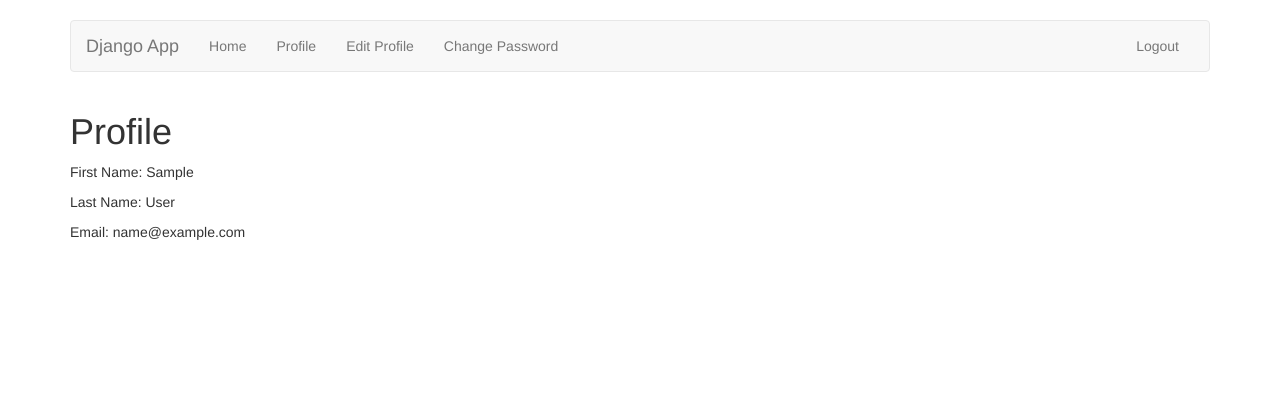
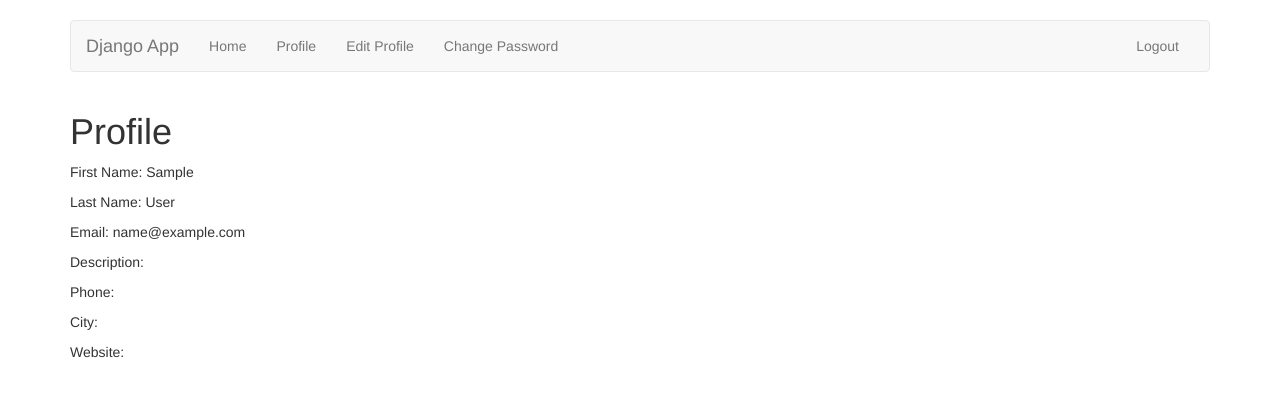
Before and after one commit to nattesharan/django_app, a Django app: page /account/profile/ in a window 1280 px wide. Shown: the top 397 px of the page. Run offline with Django 3.2, Linux system fonts and the light colour scheme; the visitor is signed in with stand-in values (Sample User, id 1); some libraries are stand-ins or nearby versions.

Commit message:
added profile fields

```diff
--- a/accounts/templates/accounts/profile.html
+++ b/accounts/templates/accounts/profile.html
@@ -8,5 +8,9 @@
     <p>First Name: {{ user.first_name }}</p>
     <p>Last Name: {{ user.last_name }}</p>
     <p>Email: {{ user.email }}</p>
+    <p>Description: {{ user.profile.description }}</p>
+    <p>Phone: {{ user.profile.phone }}</p>
+    <p>City: {{ user.profile.city }}</p>
+    <p>Website: {{ user.profile.website }}</p>
 </div>
 {% endblock  %}
--- a/django_app/settings.py
+++ b/django_app/settings.py
@@ -133,9 +133,9 @@ LOGIN_REDIRECT_URL = '/account/'
 LOGIN_EXEMPT_URLS = (
     r'^account/register/$',
     r'^account/reset-password/$',
-    r'^account/reset-password/done/',
-    r'^account/reset-password/confirm/(?P<uidb64>[0-9A-Za-z]+)-(?P<token>.+)/',
-    r'^account/reset-password/complete'
+    r'^account/reset-password/done/$',
+    r'^account/reset-password/confirm/(?P<uidb64>[0-9A-Za-z]+)-(?P<token>.+)/$',
+    r'^account/reset-password/complete/$'
 )
 # EMAIL_USE_TLS = True
 # EMAIL_HOST = 'smtp.gmail.com'
```
